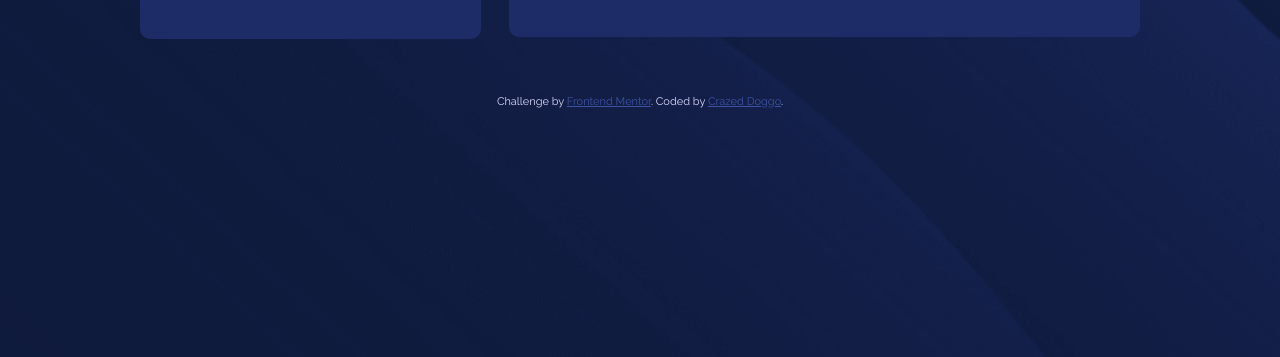
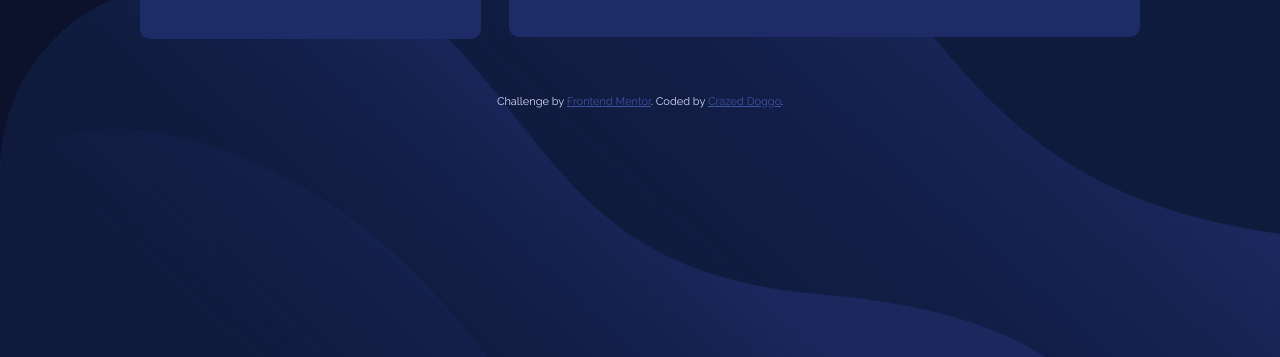
Before and after one commit to CrazedDoggo/FEM-Fylo-Data-Storage-Component, a plain HTML site: page index.html in a window 1280 px wide. Shown: the part 443-800 px from the top of the page. Drawn offline with Linux system fonts and the light colour scheme.

Commit message:
Updated background sizing and positioning

```diff
--- a/styles.css
+++ b/styles.css
@@ -158,6 +158,8 @@ ul {
 @media(min-width: 700px) {
     body {
         background-image: url(images/bg-desktop.png);
+        background-size: contain;
+        background-position: bottom;
     }
     .cards {
         flex-flow: row nowrap;
```
